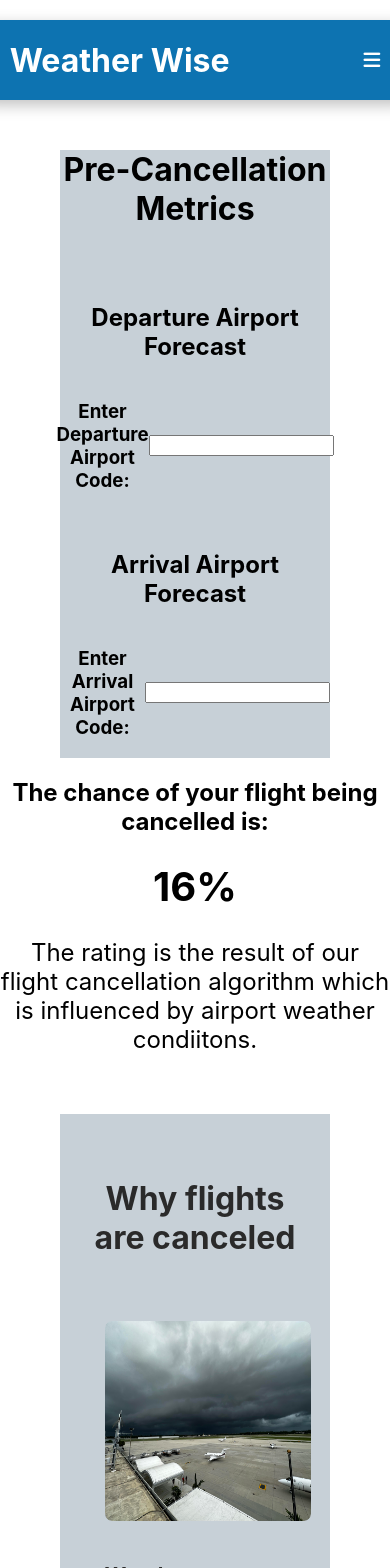
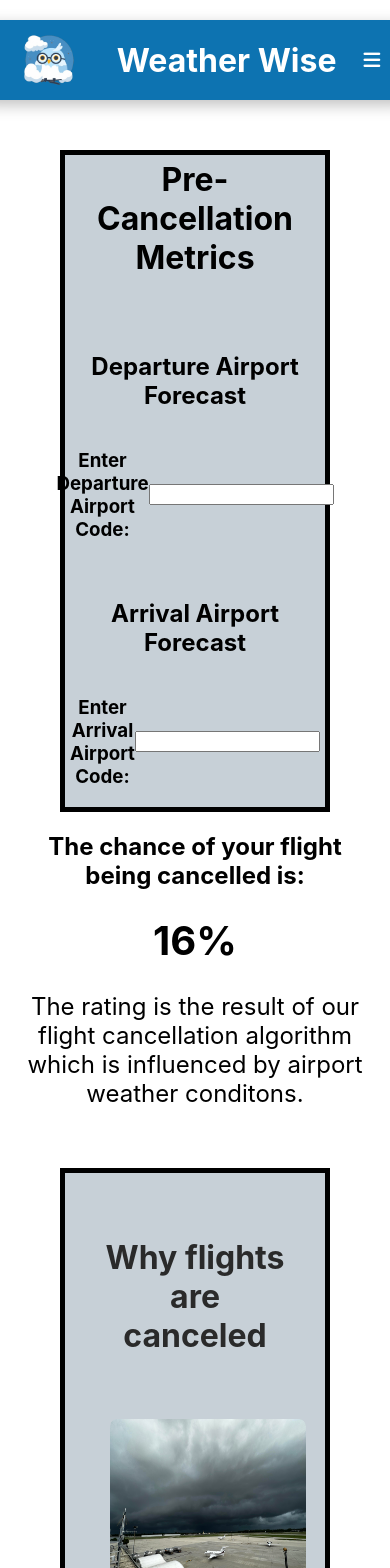
Before and after one commit to AATechCulture/dude-spelman, a React (Create React App) app in the folder code-submission/frontend/: page / in a window 390 px wide. Shown: the top 1568 px of the page. Built offline with nearby package versions, Linux system fonts and the light colour scheme.

Commit message:
reactive forecast

```diff
--- a/code-submission/frontend/src/components/AltFlights/AltFlights.css
+++ b/code-submission/frontend/src/components/AltFlights/AltFlights.css
@@ -0,0 +1,3 @@
+.alt-flights-container{
+    margin-top: 150px;
+}
--- a/code-submission/frontend/src/components/CancelRating/CancelRating.css
+++ b/code-submission/frontend/src/components/CancelRating/CancelRating.css
@@ -4,3 +4,18 @@
 .rating-explanation{
     font-size: 150%;
 }
+@media screen and (max-width:850px){
+
+    .rating{
+        font-size: 250%;
+        padding: 0 15px;
+    }
+    .rating-explanation{
+        font-size: 150%;
+        padding: 0 25px;
+    }
+    .rating-header{
+        padding: 0 25px;
+    }
+
+}
--- a/code-submission/frontend/src/components/CancelRating/CancelRating.js
+++ b/code-submission/frontend/src/components/CancelRating/CancelRating.js
@@ -9,7 +9,7 @@ const CancelRating = () => {
     <div className="rating-container">
       <h2 className="rating-header">The chance of your flight being cancelled is:</h2>
       <h1 className="rating">16%</h1>
-      <p className="rating-explanation">The rating is the result of our flight cancellation algorithm which is influenced by airport weather condiitons.</p>
+      <p className="rating-explanation">The rating is the result of our flight cancellation algorithm which is influenced by airport weather conditons.</p>
       </div>
   );
 };
--- a/code-submission/frontend/src/components/Forecast/Forecast.css
+++ b/code-submission/frontend/src/components/Forecast/Forecast.css
@@ -1,12 +1,14 @@
-.forecast-container{
+.forecast-container {
+    margin-top: 150px;
+    margin-left: 60px;
+    margin-right: 60px;
     justify-content: center;
     background-color: #C7D0D7;
-    margin: 0 60px;
+    border: 5px solid black; /* Add black border */
+  }
 
-
-}
 .title{
-    margin-top: 150px;
+    margin-top: 5px;
 
 }
 .sub-title{
@@ -24,3 +26,21 @@
     justify-content: center;
 
 }
+
+@media screen and (max-width:850px){
+
+    .departure-code{
+
+        display: flex;
+        align-items: center;
+        justify-content: center;
+        padding: 0 15px;
+    }
+    .arrival-code{
+        display: flex;
+        align-items: center;
+        justify-content: center;
+        padding: 0 15px;
+    }
+
+}
--- a/code-submission/frontend/src/components/IROPS/irops.css
+++ b/code-submission/frontend/src/components/IROPS/irops.css
@@ -8,6 +8,10 @@
     background-color: #C7D0D7;
     margin: 60px;
     padding-top: 1px;
+    margin-left: 60px;
+    margin-right: 60px;
+    background-color: #C7D0D7;
+    border: 5px solid black; /* Add black border */
 
 
 }
--- a/code-submission/frontend/src/components/Navbar/Navbar.css
+++ b/code-submission/frontend/src/components/Navbar/Navbar.css
@@ -21,7 +21,11 @@
     background-color:#0D73B1;
     text-decoration: none;
 }
-
+.NavbarItems h1{
+    display: flex;
+    justify-content: space-between;
+    align-items: left;
+}
 .NavbarItems img{
     height: 100%;
     width: auto;
--- a/code-submission/frontend/src/components/Navbar/Navbar.js
+++ b/code-submission/frontend/src/components/Navbar/Navbar.js
@@ -2,6 +2,7 @@ import { Component } from "react";
 import "./Navbar.css";
 import { MenuItems } from "./MenuItems";
 import { Link } from "react-router-dom";
+import logo from "../../assets/ww1.png"
 
 class Navbar extends Component {
   // Set state
@@ -15,8 +16,9 @@ class Navbar extends Component {
   render() {
     return (
       <nav className="NavbarItems">
-
+        <img src={logo} alt="logo"/><Link to="/">
         <h1 className="navbar-logo">Weather Wise</h1>
+        </Link>
 
         <div className="menu-icons" onClick={this.handleClick}>
           <i
--- a/code-submission/frontend/src/routes/PostCancellation.js
+++ b/code-submission/frontend/src/routes/PostCancellation.js
@@ -1,12 +1,16 @@
 import React from "react";
 import Navbar from "../components/Navbar/Navbar";
 import Hotel from "../components/Hotel/Hotel";
+import AltFlights from "../components/AltFlights/AltFlights";
+import Rideshare from "../components/Rideshare/Rideshare";
 
 const PostCancellation = () => {
   return (
     <div>
       <Navbar />
+      <AltFlights />
       <Hotel />
+      <Rideshare />
     </div>
   );
 };
```
Also changed, not shown: code-submission/frontend/src/assets/ww1.png (added).
